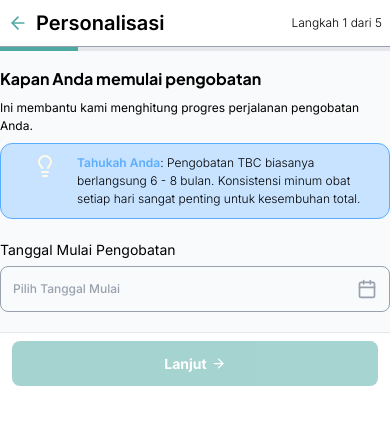
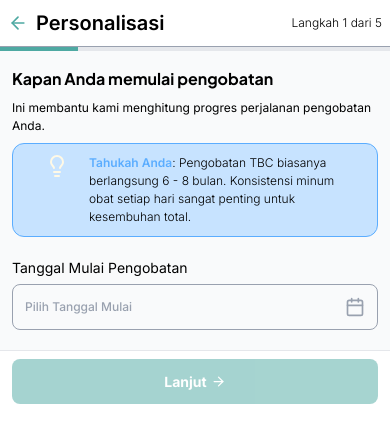
Before and after one commit to saputt/TIBER-FE, a React (Vite) app: page /onboarding in a window 390 px wide. Shown: the top 442 px of the page. Built offline with nearby package versions, Linux system fonts and the light colour scheme; no server answers.

Commit message:
feat : add logo svf and rename document name

```diff
--- a/index.html
+++ b/index.html
@@ -1,26 +1,26 @@
 <!doctype html>
 <html lang="en">
+
 <head>
   <meta charset="UTF-8" />
-    <link rel="icon" type="image/svg+xml" href="/vite.svg" />
+  <link rel="icon" type="image/svg+xml" href="/logo.png" />
   <meta name="viewport" content="width=device-width, initial-scale=1.0" />
-    <title>package</title>
+  <title>Tiber</title>
   <link rel="preconnect" href="https://fonts.googleapis.com" />
   <link rel="preconnect" href="https://fonts.gstatic.com" crossorigin />
-    <link
-      href="https://fonts.googleapis.com/css2?family=Plus+Jakarta+Sans:ital,wght@0,200..800;1,200..800&display=swap"
-      rel="stylesheet"
-    />
+  <link href="https://fonts.googleapis.com/css2?family=Plus+Jakarta+Sans:ital,wght@0,200..800;1,200..800&display=swap"
+    rel="stylesheet" />
   <link rel="preconnect" href="https://fonts.googleapis.com" />
   <link rel="preconnect" href="https://fonts.gstatic.com" crossorigin />
   <link
     href="https://fonts.googleapis.com/css2?family=Inter:ital,opsz,wght@0,14..32,100..900;1,14..32,100..900&display=swap"
-      rel="stylesheet"
-    />
+    rel="stylesheet" />
   <link rel="stylesheet" href="src/index.css" />
 </head>
+
 <body>
   <div id="root"></div>
   <script type="module" src="/src/main.jsx"></script>
 </body>
+
 </html>
--- a/src/components/templates/OnboardingLayout.jsx
+++ b/src/components/templates/OnboardingLayout.jsx
@@ -96,7 +96,7 @@ const OnboardingLayout = ({ children }) => {
             </div>
           )}
 
-          <section className="flex-1 flex flex-col overflow-y-auto py-5 bg-gray-50 w-full lg:max-w-md lg:flex-none lg:justify-center">
+          <section className="flex-1 flex flex-col overflow-y-auto py-5 bg-gray-50 w-full lg:max-w-md lg:flex-none lg:justify-center px-3">
             {children}
           </section>
 
```
Lines whose indentation alone changed are shown as unchanged.
